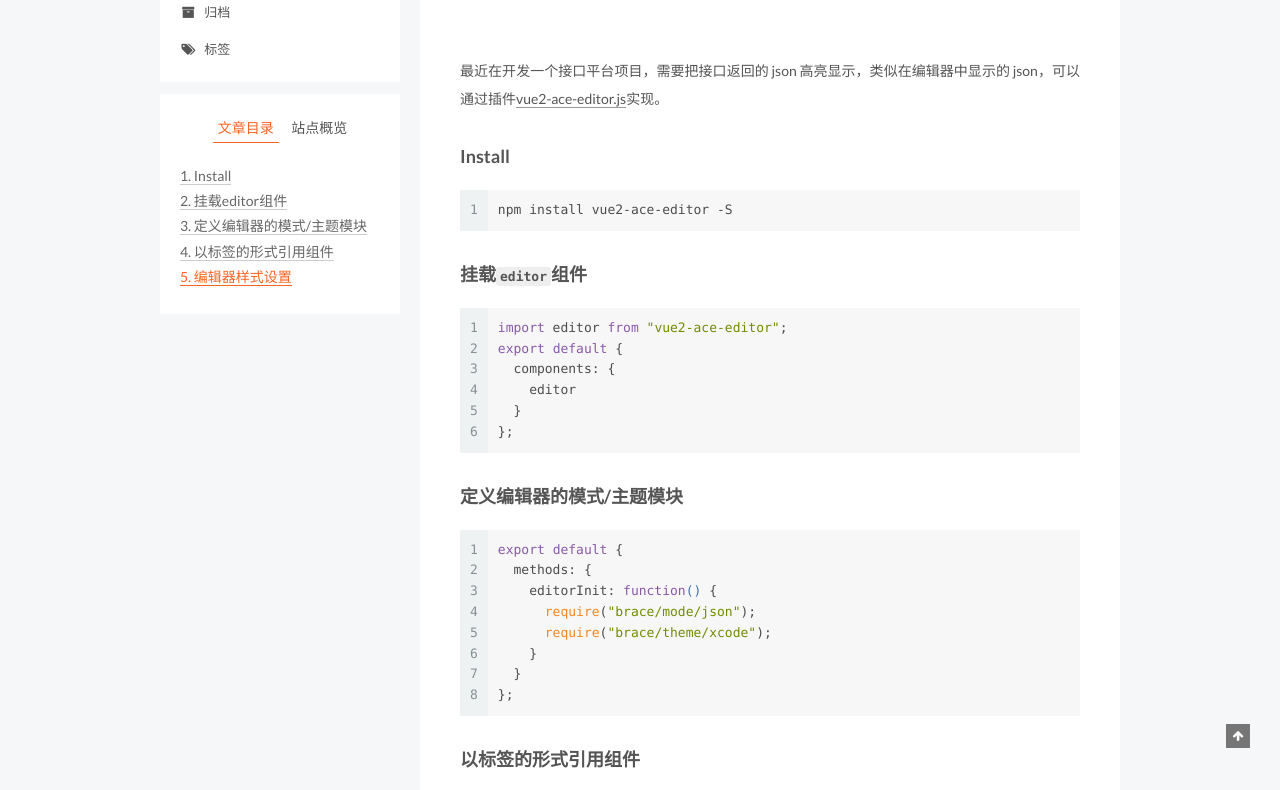
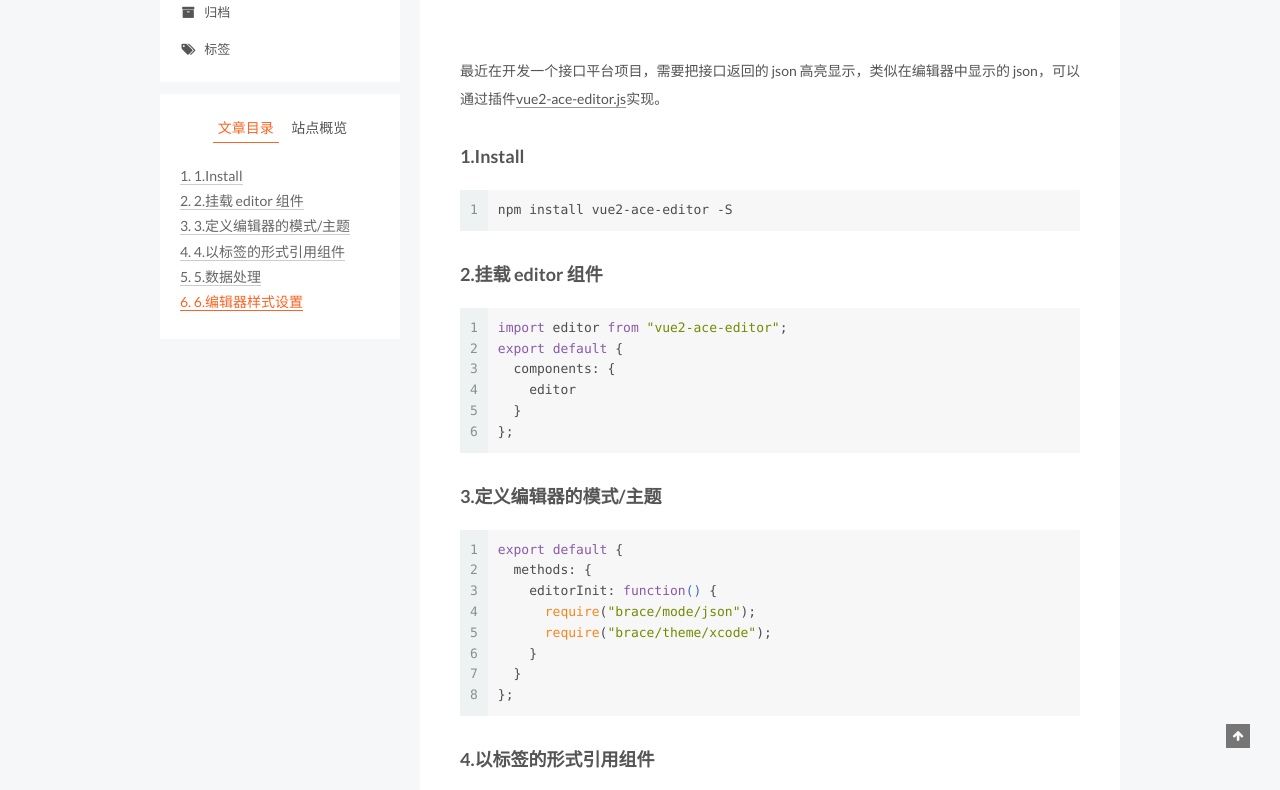
Before and after one commit to anwenjuan/anwenjuan.github.io, a plain HTML site: page 2018/06/26/vue2-ace-editor/index.html in a window 1280 px wide. Shown: the part 152-942 px from the top of the page. Drawn offline with Linux system fonts and the light colour scheme; a script that the page names is missing.

Commit message:
Site updated: 2018-06-26 18:27:16

```diff
--- a/2018/06/26/vue2-ace-editor/index.html
+++ b/2018/06/26/vue2-ace-editor/index.html
@@ -102,7 +102,7 @@
 <meta property="og:site_name" content="安文娟">
 <meta property="og:description" content="最近在开发一个接口平台项目，需要把接口返回的 json 高亮显示，类似在编辑器中显示的 json，可以通过插件vue2-ace-editor.js实现。">
 <meta property="og:locale" content="zh-Hans">
-<meta property="og:updated_time" content="2018-06-26T10:19:42.277Z">
+<meta property="og:updated_time" content="2018-06-26T10:26:41.842Z">
 <meta name="twitter:card" content="summary">
 <meta name="twitter:title" content="vue项目中使用vue2-ace-editor.js">
 <meta name="twitter:description" content="最近在开发一个接口平台项目，需要把接口返回的 json 高亮显示，类似在编辑器中显示的 json，可以通过插件vue2-ace-editor.js实现。">
@@ -351,12 +351,14 @@
 
 
 
-        <p>最近在开发一个接口平台项目，需要把接口返回的 json 高亮显示，类似在编辑器中显示的 json，可以通过插件<a href="https://www.npmjs.com/package/vue2-ace-editor" target="_blank" rel="noopener">vue2-ace-editor.js</a>实现。<br><a id="more"></a></p>
-<h3 id="Install"><a href="#Install" class="headerlink" title="Install"></a>Install</h3><figure class="highlight plain"><table><tr><td class="gutter"><pre><span class="line">1</span><br></pre></td><td class="code"><pre><span class="line">npm install vue2-ace-editor -S</span><br></pre></td></tr></table></figure>
-<h3 id="挂载editor组件"><a href="#挂载editor组件" class="headerlink" title="挂载editor组件"></a>挂载<code>editor</code>组件</h3><figure class="highlight js"><table><tr><td class="gutter"><pre><span class="line">1</span><br><span class="line">2</span><br><span class="line">3</span><br><span class="line">4</span><br><span class="line">5</span><br><span class="line">6</span><br></pre></td><td class="code"><pre><span class="line"><span class="keyword">import</span> editor <span class="keyword">from</span> <span class="string">"vue2-ace-editor"</span>;</span><br><span class="line"><span class="keyword">export</span> <span class="keyword">default</span> &#123;</span><br><span class="line">  components: &#123;</span><br><span class="line">    editor</span><br><span class="line">  &#125;</span><br><span class="line">&#125;;</span><br></pre></td></tr></table></figure>
-<h3 id="定义编辑器的模式-主题模块"><a href="#定义编辑器的模式-主题模块" class="headerlink" title="定义编辑器的模式/主题模块"></a>定义编辑器的模式/主题模块</h3><figure class="highlight js"><table><tr><td class="gutter"><pre><span class="line">1</span><br><span class="line">2</span><br><span class="line">3</span><br><span class="line">4</span><br><span class="line">5</span><br><span class="line">6</span><br><span class="line">7</span><br><span class="line">8</span><br></pre></td><td class="code"><pre><span class="line"><span class="keyword">export</span> <span class="keyword">default</span> &#123;</span><br><span class="line">  methods: &#123;</span><br><span class="line">    editorInit: <span class="function"><span class="keyword">function</span>(<span class="params"></span>) </span>&#123;</span><br><span class="line">      <span class="built_in">require</span>(<span class="string">"brace/mode/json"</span>);</span><br><span class="line">      <span class="built_in">require</span>(<span class="string">"brace/theme/xcode"</span>);</span><br><span class="line">    &#125;</span><br><span class="line">  &#125;</span><br><span class="line">&#125;;</span><br></pre></td></tr></table></figure>
-<h3 id="以标签的形式引用组件"><a href="#以标签的形式引用组件" class="headerlink" title="以标签的形式引用组件"></a>以标签的形式引用组件</h3><figure class="highlight html"><table><tr><td class="gutter"><pre><span class="line">1</span><br></pre></td><td class="code"><pre><span class="line"><span class="tag">&lt;<span class="name">editor</span> <span class="attr">v-model</span>=<span class="string">"要在编辑器显示的内容"</span> @<span class="attr">init</span>=<span class="string">"editorInit"</span> <span class="attr">lang</span>=<span class="string">"json"</span> <span class="attr">theme</span>=<span class="string">"xcode"</span> <span class="attr">style</span>=<span class="string">"min-height: 200px;"</span>&gt;</span><span class="tag">&lt;/<span class="name">editor</span>&gt;</span></span><br></pre></td></tr></table></figure>
-<h3 id="编辑器样式设置"><a href="#编辑器样式设置" class="headerlink" title="编辑器样式设置"></a>编辑器样式设置</h3><p>编辑器宽度大于 620px 时，会显示一条黑色竖线，可以设置样式取消</p>
+        <p>最近在开发一个接口平台项目，需要把接口返回的 json 高亮显示，类似在编辑器中显示的 json，可以通过插件<a href="https://www.npmjs.com/package/vue2-ace-editor" target="_blank" rel="noopener">vue2-ace-editor.js</a>实现。</p>
+<a id="more"></a>
+<h3 id="1-Install"><a href="#1-Install" class="headerlink" title="1.Install"></a>1.Install</h3><figure class="highlight plain"><table><tr><td class="gutter"><pre><span class="line">1</span><br></pre></td><td class="code"><pre><span class="line">npm install vue2-ace-editor -S</span><br></pre></td></tr></table></figure>
+<h3 id="2-挂载-editor-组件"><a href="#2-挂载-editor-组件" class="headerlink" title="2.挂载 editor 组件"></a>2.挂载 editor 组件</h3><figure class="highlight js"><table><tr><td class="gutter"><pre><span class="line">1</span><br><span class="line">2</span><br><span class="line">3</span><br><span class="line">4</span><br><span class="line">5</span><br><span class="line">6</span><br></pre></td><td class="code"><pre><span class="line"><span class="keyword">import</span> editor <span class="keyword">from</span> <span class="string">"vue2-ace-editor"</span>;</span><br><span class="line"><span class="keyword">export</span> <span class="keyword">default</span> &#123;</span><br><span class="line">  components: &#123;</span><br><span class="line">    editor</span><br><span class="line">  &#125;</span><br><span class="line">&#125;;</span><br></pre></td></tr></table></figure>
+<h3 id="3-定义编辑器的模式-主题"><a href="#3-定义编辑器的模式-主题" class="headerlink" title="3.定义编辑器的模式/主题"></a>3.定义编辑器的模式/主题</h3><figure class="highlight js"><table><tr><td class="gutter"><pre><span class="line">1</span><br><span class="line">2</span><br><span class="line">3</span><br><span class="line">4</span><br><span class="line">5</span><br><span class="line">6</span><br><span class="line">7</span><br><span class="line">8</span><br></pre></td><td class="code"><pre><span class="line"><span class="keyword">export</span> <span class="keyword">default</span> &#123;</span><br><span class="line">  methods: &#123;</span><br><span class="line">    editorInit: <span class="function"><span class="keyword">function</span>(<span class="params"></span>) </span>&#123;</span><br><span class="line">      <span class="built_in">require</span>(<span class="string">"brace/mode/json"</span>);</span><br><span class="line">      <span class="built_in">require</span>(<span class="string">"brace/theme/xcode"</span>);</span><br><span class="line">    &#125;</span><br><span class="line">  &#125;</span><br><span class="line">&#125;;</span><br></pre></td></tr></table></figure>
+<h3 id="4-以标签的形式引用组件"><a href="#4-以标签的形式引用组件" class="headerlink" title="4.以标签的形式引用组件"></a>4.以标签的形式引用组件</h3><figure class="highlight html"><table><tr><td class="gutter"><pre><span class="line">1</span><br></pre></td><td class="code"><pre><span class="line"><span class="tag">&lt;<span class="name">editor</span> <span class="attr">v-model</span>=<span class="string">"要在编辑器显示的内容"</span> @<span class="attr">init</span>=<span class="string">"editorInit"</span> <span class="attr">lang</span>=<span class="string">"json"</span> <span class="attr">theme</span>=<span class="string">"xcode"</span> <span class="attr">style</span>=<span class="string">"min-height: 200px;"</span>&gt;</span><span class="tag">&lt;/<span class="name">editor</span>&gt;</span></span><br></pre></td></tr></table></figure>
+<h3 id="5-数据处理"><a href="#5-数据处理" class="headerlink" title="5.数据处理"></a>5.数据处理</h3><p>编辑器的 v-model 需要字符串类型数据，可以通过<code>JSON.stringify(data, null, 2)</code>对返回的数据做处理，返回的数据就可以在编辑器中换行显示了。</p>
+<h3 id="6-编辑器样式设置"><a href="#6-编辑器样式设置" class="headerlink" title="6.编辑器样式设置"></a>6.编辑器样式设置</h3><p>编辑器宽度大于 620px 时，会显示一条黑色竖线，可以设置样式取消</p>
 <figure class="highlight css"><table><tr><td class="gutter"><pre><span class="line">1</span><br><span class="line">2</span><br><span class="line">3</span><br></pre></td><td class="code"><pre><span class="line"><span class="selector-class">.ace_layer</span><span class="selector-class">.ace_print-margin-layer</span> <span class="selector-class">.ace_print-margin</span> &#123;</span><br><span class="line">  <span class="attribute">width</span>: <span class="number">0</span>;</span><br><span class="line">&#125;</span><br></pre></td></tr></table></figure>
 
 
@@ -521,7 +523,7 @@
 
 
 
-              <div class="post-toc-content"><ol class="nav"><li class="nav-item nav-level-3"><a class="nav-link" href="#Install"><span class="nav-number">1.</span> <span class="nav-text">Install</span></a></li><li class="nav-item nav-level-3"><a class="nav-link" href="#挂载editor组件"><span class="nav-number">2.</span> <span class="nav-text">挂载editor组件</span></a></li><li class="nav-item nav-level-3"><a class="nav-link" href="#定义编辑器的模式-主题模块"><span class="nav-number">3.</span> <span class="nav-text">定义编辑器的模式/主题模块</span></a></li><li class="nav-item nav-level-3"><a class="nav-link" href="#以标签的形式引用组件"><span class="nav-number">4.</span> <span class="nav-text">以标签的形式引用组件</span></a></li><li class="nav-item nav-level-3"><a class="nav-link" href="#编辑器样式设置"><span class="nav-number">5.</span> <span class="nav-text">编辑器样式设置</span></a></li></ol></div>
+              <div class="post-toc-content"><ol class="nav"><li class="nav-item nav-level-3"><a class="nav-link" href="#1-Install"><span class="nav-number">1.</span> <span class="nav-text">1.Install</span></a></li><li class="nav-item nav-level-3"><a class="nav-link" href="#2-挂载-editor-组件"><span class="nav-number">2.</span> <span class="nav-text">2.挂载 editor 组件</span></a></li><li class="nav-item nav-level-3"><a class="nav-link" href="#3-定义编辑器的模式-主题"><span class="nav-number">3.</span> <span class="nav-text">3.定义编辑器的模式/主题</span></a></li><li class="nav-item nav-level-3"><a class="nav-link" href="#4-以标签的形式引用组件"><span class="nav-number">4.</span> <span class="nav-text">4.以标签的形式引用组件</span></a></li><li class="nav-item nav-level-3"><a class="nav-link" href="#5-数据处理"><span class="nav-number">5.</span> <span class="nav-text">5.数据处理</span></a></li><li class="nav-item nav-level-3"><a class="nav-link" href="#6-编辑器样式设置"><span class="nav-number">6.</span> <span class="nav-text">6.编辑器样式设置</span></a></li></ol></div>
 
 
           </div>
--- a/css/main.css
+++ b/css/main.css
@@ -1908,7 +1908,7 @@ img:hover {
   width: 4px;
   height: 4px;
   border-radius: 50%;
-  background: #3db1ff;
+  background: #ffffc8;
 }
 .links-of-blogroll {
   font-size: 13px;
```
Also changed, not shown: index.html (+1 -1 lines).
